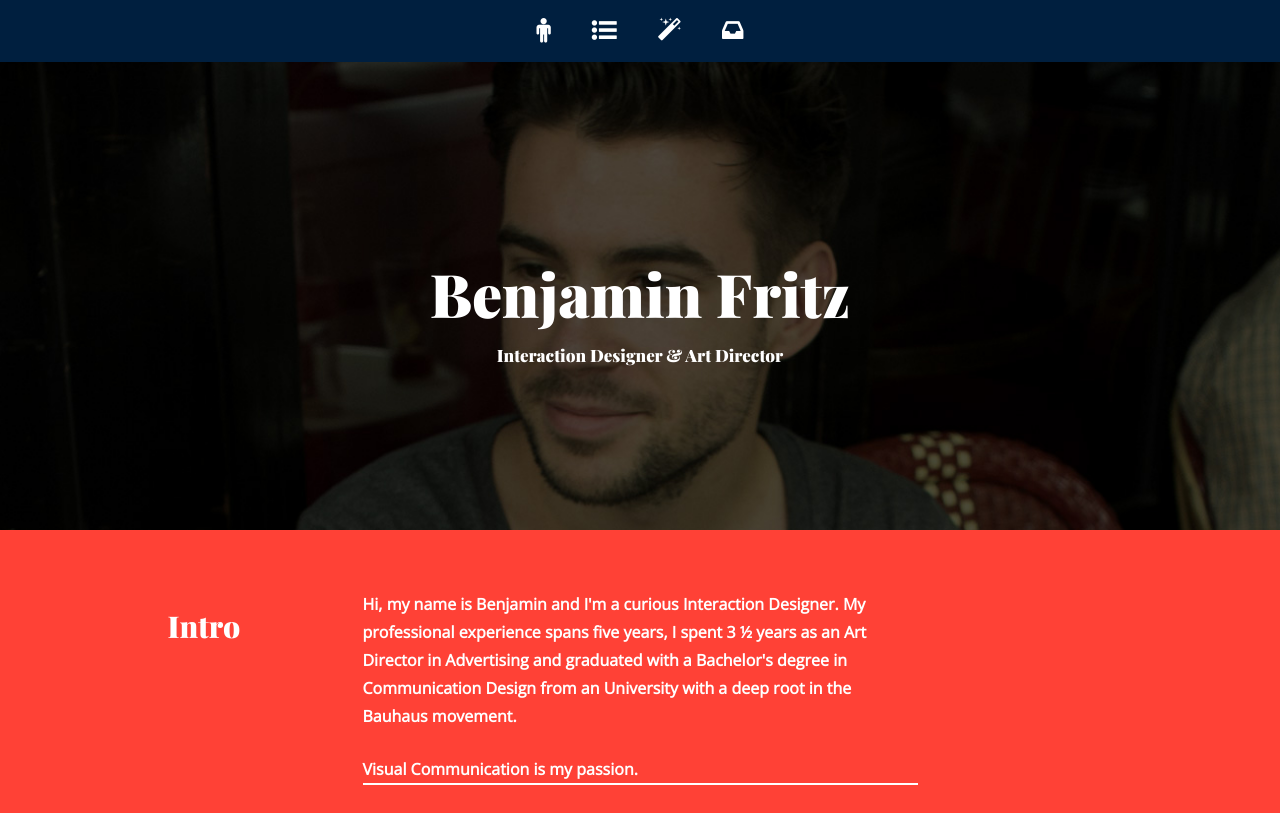
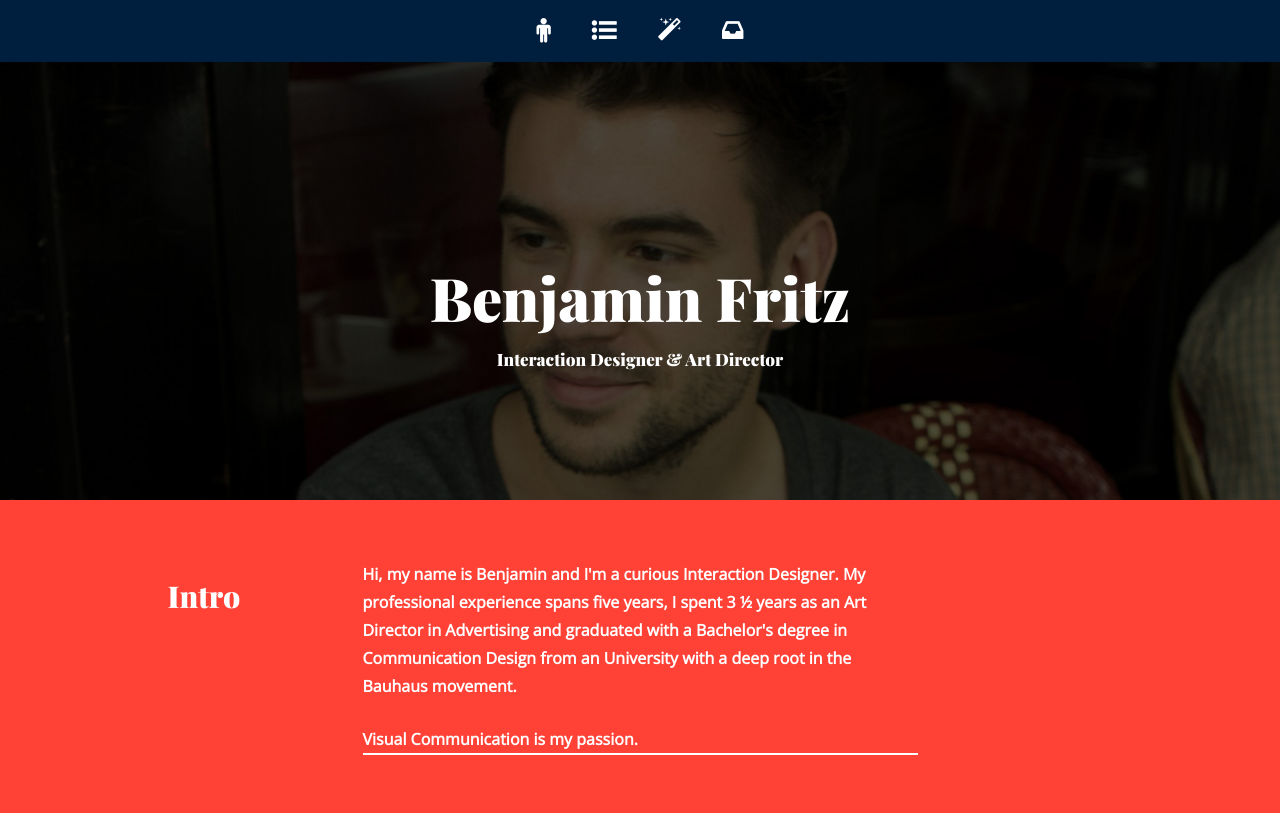
Before and after one commit to benjaminfritz/benjaminfritz.github.io, a plain HTML site: page index.html in a window 1280 px wide. Shown: the top 813 px of the page. Drawn offline with nearby package versions, Linux system fonts and the light colour scheme.

Commit message:
Adjusting Header

```diff
--- a/assets/css/main.css
+++ b/assets/css/main.css
@@ -160,8 +160,8 @@ a:after {
 /* Header Wrap */
 #headerwrap {
 	background: url(../img/header-bg.jpg) no-repeat center top;
-	margin-top: 30px;
-	padding-top: 30px;
+	/* margin-top: 30px; */
+	padding-top: 5%;
 	text-align:center;
 	background-attachment: relative;
 	background-position: center center;
```
